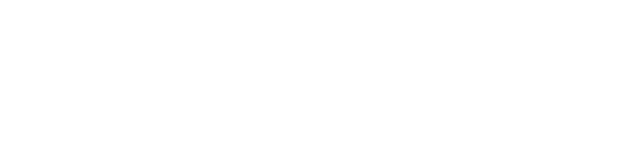
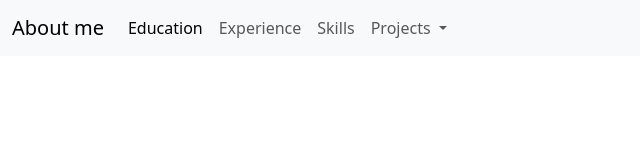
Before and after one commit to Lukew101/website-about-me, a plain HTML site: page index.html in a window 1280 px wide. Shown: the whole page, without its empty margins (0-640 px from the left). Drawn offline with nearby package versions, Linux system fonts and the light colour scheme.

Commit message:
setting up of files with basic structure

```diff
--- a/index.html
+++ b/index.html
@@ -4,9 +4,51 @@
     <meta charset="UTF-8">
     <meta http-equiv="X-UA-Compatible" content="IE=edge">
     <meta name="viewport" content="width=device-width, initial-scale=1.0">
-    <title>Document</title>
+    <meta name="description" content="A page to provide more information about me to anyone interested">
+    <link href="https://cdn.jsdelivr.net/npm/bootstrap@5.3.0/dist/css/bootstrap.min.css" rel="stylesheet" integrity="sha384-9ndCyUaIbzAi2FUVXJi0CjmCapSmO7SnpJef0486qhLnuZ2cdeRhO02iuK6FUUVM" crossorigin="anonymous">
+    <script src="https://cdn.jsdelivr.net/npm/bootstrap@5.3.0/dist/js/bootstrap.bundle.min.js" integrity="sha384-geWF76RCwLtnZ8qwWowPQNguL3RmwHVBC9FhGdlKrxdiJJigb/j/68SIy3Te4Bkz" crossorigin="anonymous" defer></script>
+    <link type="stylesheet" href="/style.css">
+    <script src="/index.html" defer></script>
+    <title>Luke Williams | About Me</title>
 </head>
 <body>
+    <header>
+        <nav class="navbar navbar-expand-lg bg-body-tertiary">
+            <div class="container-fluid">
+              <a class="navbar-brand" href="#">About me</a>
+              <button class="navbar-toggler" type="button" data-bs-toggle="collapse" data-bs-target="#navbarNavDropdown" aria-controls="navbarNavDropdown" aria-expanded="false" aria-label="Toggle navigation">
+                <span class="navbar-toggler-icon"></span>
+              </button>
+              <div class="collapse navbar-collapse" id="navbarNavDropdown">
+                <ul class="navbar-nav">
+                  <li class="nav-item">
+                    <a class="nav-link active" aria-current="page" href="#">Education</a>
+                  </li>
+                  <li class="nav-item">
+                    <a class="nav-link" href="#">Experience</a>
+                  </li>
+                  <li class="nav-item">
+                    <a class="nav-link" href="#">Skills</a>
+                  </li>
+                  <li class="nav-item dropdown">
+                    <a class="nav-link dropdown-toggle" href="#" role="button" data-bs-toggle="dropdown" aria-expanded="false">
+                      Projects
+                    </a>
+                    <ul class="dropdown-menu">
+                      <li><a class="dropdown-item" href="#">a</a></li>
+                      <li><a class="dropdown-item" href="#">b</a></li>
+                      <li><a class="dropdown-item" href="#">c</a></li>
+                    </ul>
+                  </li>
+                </ul>
+              </div>
+            </div>
+          </nav>
+    </header>
+    <main>
+
+    </main>
+
 
 </body>
 </html>
--- /dev/null
+++ b/my-cv/my-cv.css
@@ -0,0 +1,7 @@
+body {
+    background: lightblue;
+    display: flex;
+    justify-content: center;
+    align-items: center;
+    min-height: 100vh;
+}
--- a/style.css
+++ b/style.css
@@ -0,0 +1,8 @@
+@import url('https://fonts.googleapis.com/css2?family=Poppins&display=swap');
+
+* {
+    margin: 0;
+    padding: 0;
+    box-sizing: border-box;
+    font-family: 'Poppins', sans-serif;
+}
```
Also changed, not shown: my-cv/my-cv.html (added, +31 -0 lines).
